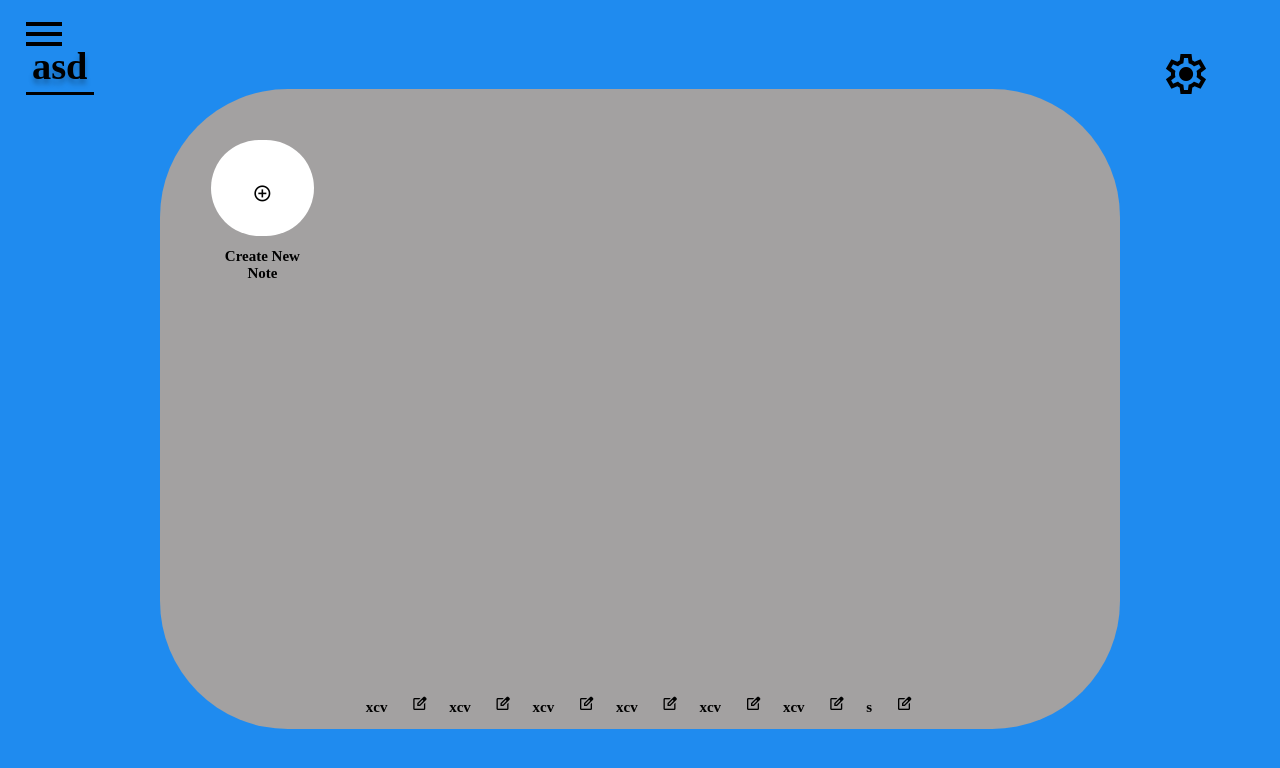
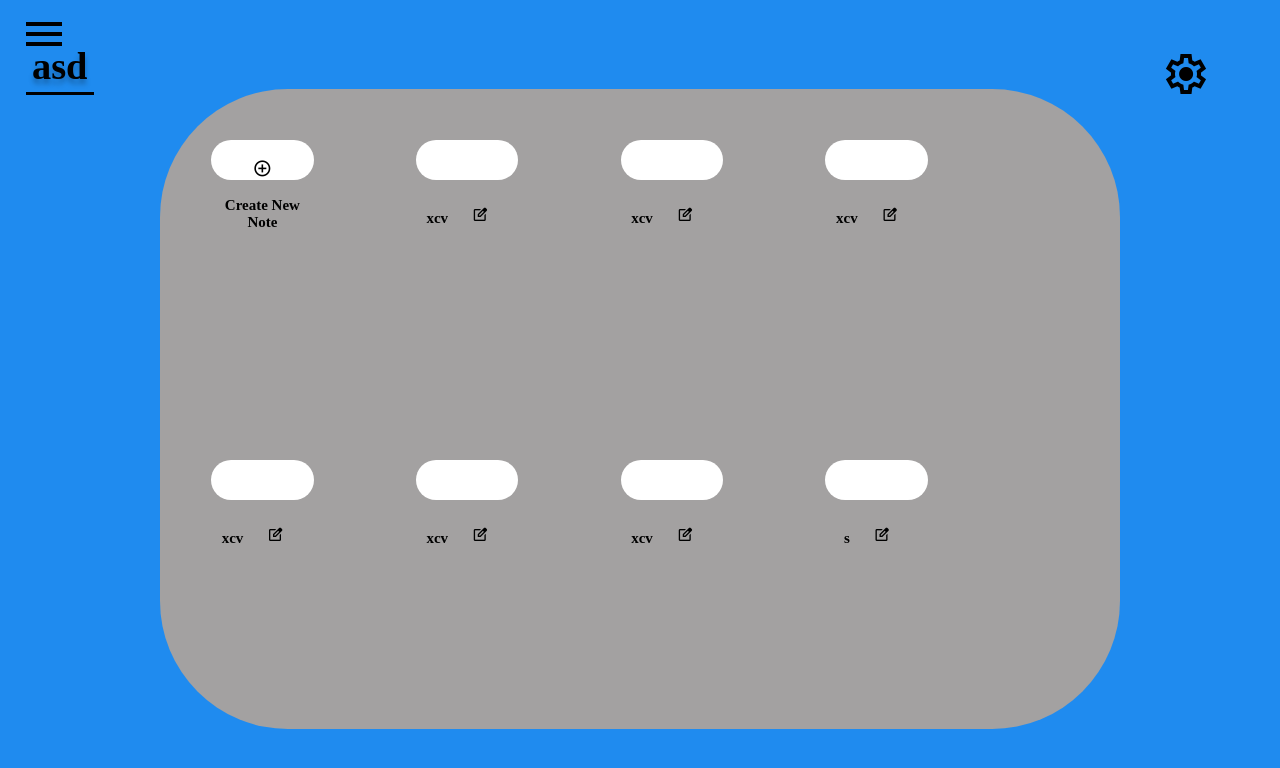
Before and after one commit to joneseth1/NoteMode, a Flask app: page /notes/mode/2/notes in a window 1280 px wide. Shown: the top 768 px of the page. Run offline with Flask 3, Linux system fonts and the light colour scheme; a user stored in the database is signed in; data comes from the database, SQL or seed files in the repository; both versions use the stored data as it was after the commit.

Commit message:
Added note view styling for UT-1.

```diff
--- a/app/templates/notes.html
+++ b/app/templates/notes.html
@@ -52,6 +52,25 @@
             background: white;
             border-radius: 7.5vw;
 
+        }
+
+        .note-icon {
+            margin: 4vw;
+            width: 6vw;
+            height: 12vh;
+            flex-shrink: 0;
+            background: white;
+            border-radius: 7.5vw;
+
+        }
+
+        .note-list {
+            margin: 4vw;
+            width: 8vw;
+            height: 5vh;
+            flex-shrink: 0;
+            background: white;
+            border-radius: 7.5vw;
         }
 
         .notes-header {
@@ -142,15 +161,6 @@
             top: 40px;
         }
 
-        #createNewNotes {
-            margin: 4vw;
-            width: 8vw;
-            height: 12vh;
-            flex-shrink: 0;
-            background: white;
-            border-radius: 7.5vw;
-        }
-
         #btnAdd {
             text-align: center;
             display: flex;
@@ -215,7 +225,7 @@
 
 
     <div class="notes-list">
-        <div id="createNewNotes">
+        <div class="{{ view }}" id="createNewNotes">
             <a href="{{ url_for('notes.add_note', mode_id=mode_id) }}">
                 <span class="material-symbols-outlined" id="btnAdd">add_circle</span>
             </a>
--- a/app/views/note_view.py
+++ b/app/views/note_view.py
@@ -106,8 +106,7 @@
     with sqlite3.connect('modes.db') as conn:
         cursor = conn.cursor()
         cursor.execute('SELECT note_view FROM modes WHERE id = ?', (mode_id,))
-        view = cursor.fetchone()  # Add parentheses here
-        print("VIEW", view[0])
+        view = cursor.fetchone()
     return view[0] if view else None
 
 
```
Also changed, not shown: modes.db.
